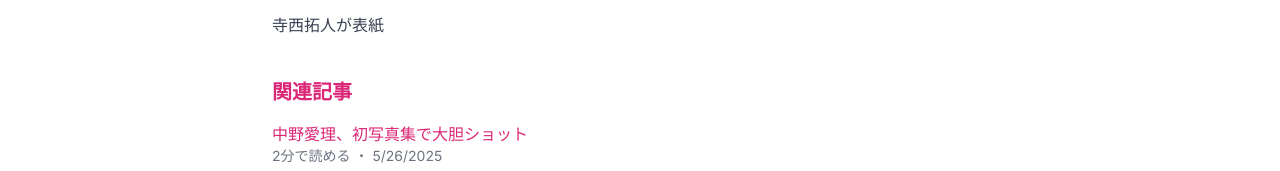
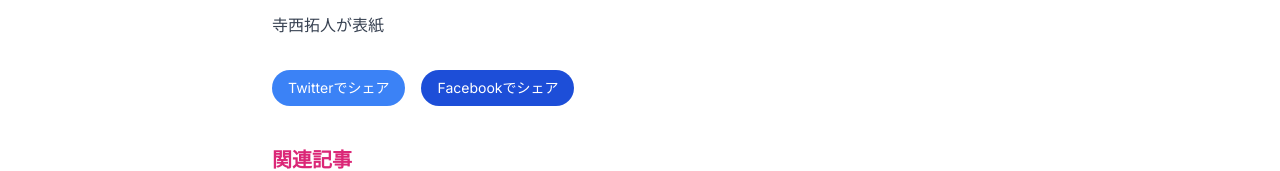
Before and after one commit to calro999/trend-news-cafe, a Next.js app: page /article/1 in a window 1280 px wide. Shown: the part 497-668 px from the top of the page. Built offline with nearby package versions, Linux system fonts and the light colour scheme.

Commit message:
記事コンテンツ

```diff
--- a/app/article/[id]/page.tsx
+++ b/app/article/[id]/page.tsx
@@ -14,6 +14,11 @@ export default async function ArticlePage({ params }: { params: { id: string } }
     .filter((a) => a.category === article.category && a.id !== article.id)
     .slice(0, 3);
 
+  const shareUrl = `https://v0-wo-zeta.vercel.app//article/${article.id}`;
+  const shareText = encodeURIComponent(`${article.title} - トレンドカフェ`);
+  const twitterShare = `https://twitter.com/intent/tweet?url=${encodeURIComponent(shareUrl)}&text=${shareText}`;
+  const facebookShare = `https://www.facebook.com/sharer/sharer.php?u=${encodeURIComponent(shareUrl)}`;
+
   return (
     <div className="bg-white py-10 px-4 max-w-3xl mx-auto">
       {/* パンくずリスト */}
@@ -28,9 +33,16 @@ export default async function ArticlePage({ params }: { params: { id: string } }
         <Image src={article.image} alt={article.title} fill className="object-cover rounded-lg" />
       </div>
 
-      <p className="text-gray-700 text-base leading-relaxed whitespace-pre-line mb-8">
-        {article.description}
-      </p>
+      {/* 本文 */}
+      <div className="text-gray-700 text-base leading-relaxed whitespace-pre-line mb-8">
+        {article.content || article.description}
+      </div>
+
+      {/* SNSシェアボタン */}
+      <div className="flex gap-4 mb-10">
+        <a href={twitterShare} target="_blank" rel="noopener noreferrer" className="bg-blue-500 hover:bg-blue-600 text-white px-4 py-2 rounded-full text-sm">Twitterでシェア</a>
+        <a href={facebookShare} target="_blank" rel="noopener noreferrer" className="bg-blue-700 hover:bg-blue-800 text-white px-4 py-2 rounded-full text-sm">Facebookでシェア</a>
+      </div>
 
       {/* 関連記事 */}
       {relatedArticles.length > 0 && (
--- a/lib/getAllArticles.ts
+++ b/lib/getAllArticles.ts
@@ -10,6 +10,7 @@ export type Article = {
   category: string;
   readTime: string;
   publishedAt: string;
+  content?: string;
 };
 
 export type Category = "news" | "entertainment" | "sports" | "economy" | "column";
```
